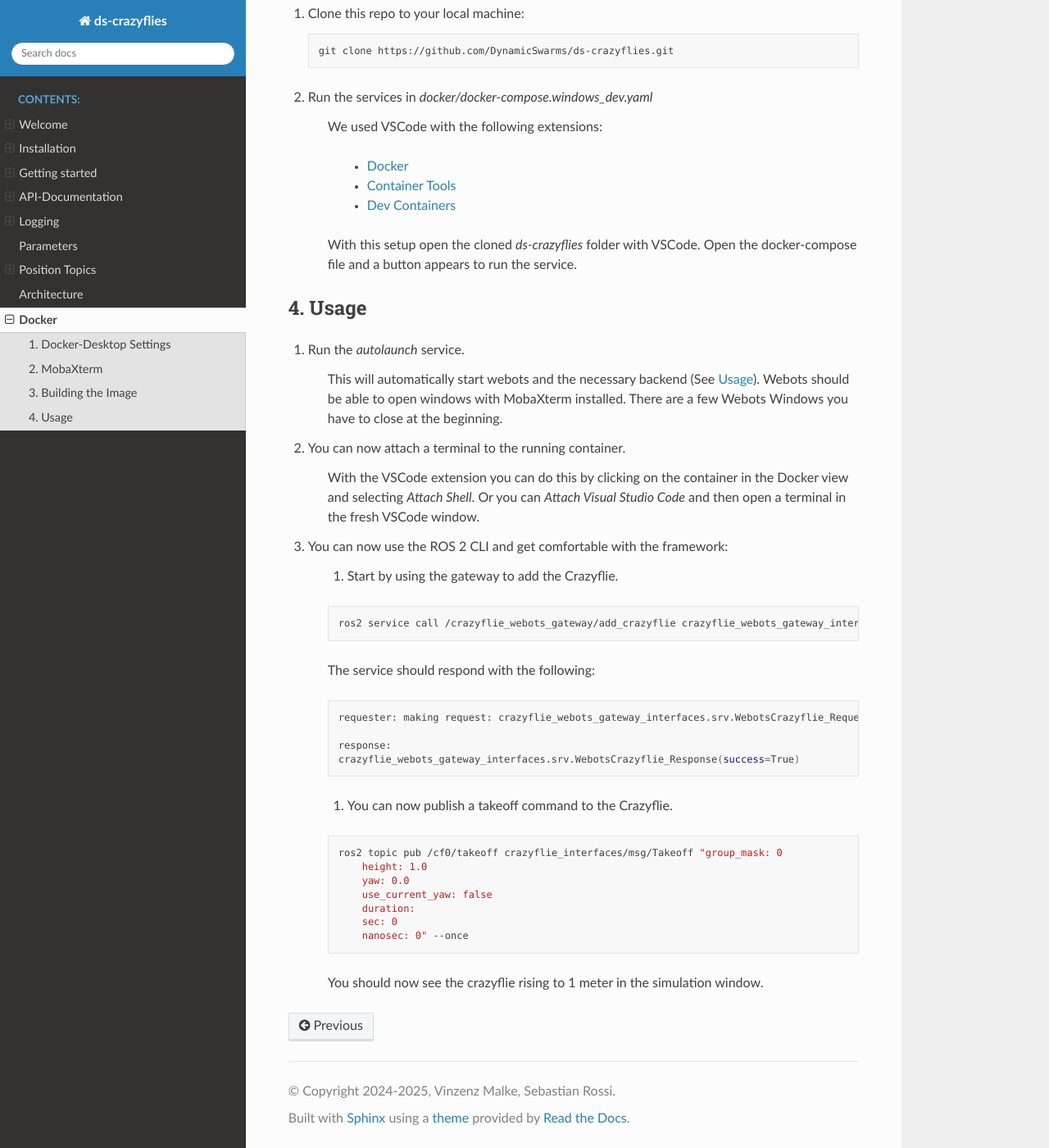
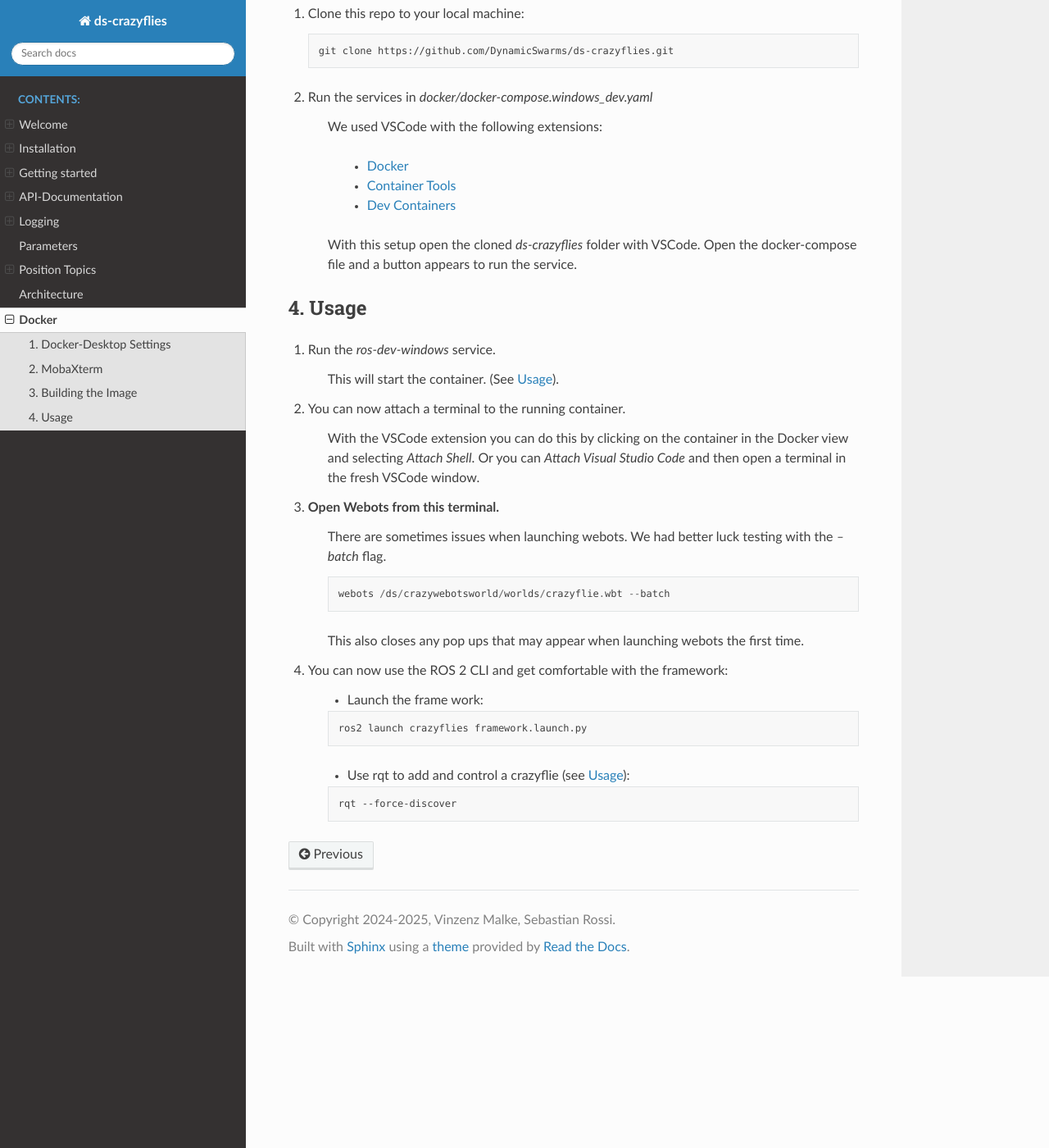
Before and after one commit to DynamicSwarms/ds-crazyflies, a Sphinx documentation site: the page built from docs/docker.rst, in a window 1280 px wide and 1400 px high, scrolled down 1036 px. Shown: the whole window at 82% size. Built offline with Sphinx 7.4.7 and the Read the Docs theme 3.1.0, drawn with Linux system fonts in a browser that asks for light colours.

Commit message:
updated docker documentation and files

```diff
--- a/docs/docker.rst
+++ b/docs/docker.rst
@@ -65,44 +65,35 @@ https://mobaxterm.mobatek.net/download.html
 4. Usage
 ========
 
-#. Run the `autolaunch` service.
+#. Run the `ros-dev-windows` service.
 
-    This will automatically start webots and the necessary backend (See :doc:`Usage</usage>`).
-    Webots should be able to open windows with MobaXterm installed.
-    There are a few Webots Windows you have to close at the beginning.
+    This will start the container. (See :doc:`Usage</usage>`).
+
 
 #. You can now attach a terminal to the running container.
 
     With the VSCode extension you can do this by clicking on the container in the Docker view and selecting `Attach Shell`.
     Or you can `Attach Visual Studio Code` and then open a terminal in the fresh VSCode window.
 
+#. Open Webots from this terminal.
+    There are sometimes issues when launching webots. We had better luck testing with the `--batch` flag.
+
+    .. code::
+
+        webots /ds/crazywebotsworld/worlds/crazyflie.wbt --batch
+
+    This also closes any pop ups that may appear when launching webots the first time.
+
 #. You can now use the ROS 2 CLI and get comfortable with the framework:
 
-    #. Start by using the gateway to add the Crazyflie.
+    - Launch the frame work:
 
     .. code-block:: bash
 
-        ros2 service call /crazyflie_webots_gateway/add_crazyflie crazyflie_webots_gateway_interfaces/srv/WebotsCrazyflie "id: 0"
+        ros2 launch crazyflies framework.launch.py
 
-    The service should respond with the following:
+    - Use rqt to add and control a crazyflie (see :doc:`Usage</usage>`):
 
     .. code-block:: bash
 
-        requester: making request: crazyflie_webots_gateway_interfaces.srv.WebotsCrazyflie_Request(id=0, initial_position=geometry_msgs.msg.Point(x=0.0, y=0.0, z=0.0), type='')
-
-        response:
-        crazyflie_webots_gateway_interfaces.srv.WebotsCrazyflie_Response(success=True)
-
-    #. You can now publish a takeoff command to the Crazyflie.
-
-    .. code-block:: bash
-
-        ros2 topic pub /cf0/takeoff crazyflie_interfaces/msg/Takeoff "group_mask: 0
-            height: 1.0
-            yaw: 0.0
-            use_current_yaw: false
-            duration:
-            sec: 0
-            nanosec: 0" --once
-
-    You should now see the crazyflie rising to 1 meter in the simulation window.
+        rqt --force-discover
```
Also changed, not shown: 2 other files.
